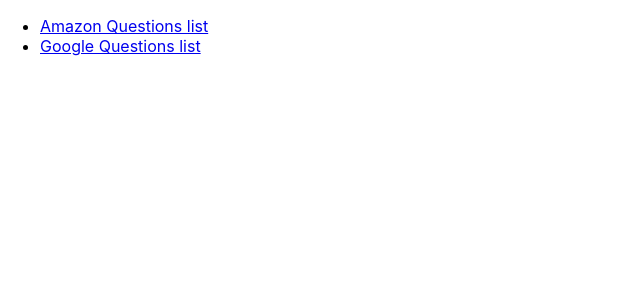
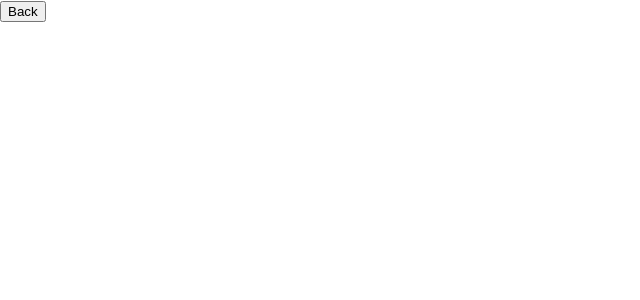
Before and after one commit to may-thu-htet/table, a React (Create React App) app in the folder table-component/: page /google-list in a window 1280 px wide. Shown: the top 300 px of the page, without its empty margins (0-640 px from the left). Built offline with nearby package versions, Linux system fonts and the light colour scheme.

Commit message:
added back button

```diff
--- a/table-component/src/App.js
+++ b/table-component/src/App.js
@@ -1,23 +1,17 @@
 import { BrowserRouter as Router, Route, Routes, Link } from "react-router-dom";
 import "./App.css";
 import AmazonList from "./components/list/AmazonList";
+import LandingPage from "./components/landingPage/LandingPage";
+import GoogleList from "./components/list/GoogleList";
 
 function App() {
   return (
     <Router>
-      <nav>
-        <ul>
-          <li>
-            <Link to="/amazon-list">Amazon Questions list</Link>
-          </li>
-          <li>
-            <Link to="/google-list">Google Questions list</Link>
-          </li>
-        </ul>
-      </nav>
+      {/* <LandingPage /> */}
       <Routes>
+        <Route path="/" element={<LandingPage />} />
         <Route path="/amazon-list" element={<AmazonList />} />
-        {/* <Route path="/google-list" element="" /> */}
+        <Route path="/google-list" element={<GoogleList />} />
       </Routes>
     </Router>
   );
--- /dev/null
+++ b/table-component/src/components/button/BackButton.jsx
@@ -0,0 +1,10 @@
+import Button from "./Button";
+import React from "react";
+import { useNavigate } from "react-router-dom";
+
+const BackButton = () => {
+  let navigate = useNavigate();
+  return <Button value="Back" onClick={() => navigate(-1)}></Button>;
+};
+
+export default BackButton;
--- /dev/null
+++ b/table-component/src/components/button/Button.jsx
@@ -0,0 +1,11 @@
+import React from "react";
+
+const Button = ({ value, onClick }) => {
+  return (
+    <div className="button-container">
+      <button onClick={onClick}>{value}</button>
+    </div>
+  );
+};
+
+export default Button;
--- /dev/null
+++ b/table-component/src/components/landingPage/LandingPage.jsx
@@ -0,0 +1,21 @@
+import React from "react";
+import { Link } from "react-router-dom";
+
+const LandingPage = () => {
+  return (
+    <div>
+      <nav>
+        <ul>
+          <li>
+            <Link to="/amazon-list">Amazon Questions list</Link>
+          </li>
+          <li>
+            <Link to="/google-list">Google Questions list</Link>
+          </li>
+        </ul>
+      </nav>
+    </div>
+  );
+};
+
+export default LandingPage;
--- a/table-component/src/components/list/AmazonList.jsx
+++ b/table-component/src/components/list/AmazonList.jsx
@@ -1,7 +1,8 @@
 import TableComponent from "../table/TableComponent";
 import amazonData from "../../data/leetcode_amazon_interview_Qs_mixed.json";
-import React from "react";
+import React, { Fragment } from "react";
 import ProgressBar from "../progressBar/ProgressBar";
+import BackButton from "../button/BackButton";
 
 function AmazonList() {
   const columns = ["Title", "Difficulty", "Fees", "Frequency"];
@@ -13,11 +14,14 @@
   };
 
   return (
-    <TableComponent
-      data={amazonData.questions}
-      columns={columns}
-      renderers={renderers}
-    />
+    <Fragment>
+      <BackButton />
+      <TableComponent
+        data={amazonData.questions}
+        columns={columns}
+        renderers={renderers}
+      />
+    </Fragment>
   );
 }
 
--- /dev/null
+++ b/table-component/src/components/list/GoogleList.jsx
@@ -0,0 +1,12 @@
+import React, { Fragment } from "react";
+import BackButton from "../button/BackButton";
+
+const GoogleList = () => {
+  return (
+    <Fragment>
+      <BackButton />
+    </Fragment>
+  );
+};
+
+export default GoogleList;
--- a/table-component/src/components/table/TableComponent.jsx
+++ b/table-component/src/components/table/TableComponent.jsx
@@ -1,5 +1,8 @@
 import React from "react";
 import Input from "../input/Input";
+import Button from "../button/Button";
+import { Link } from "react-router-dom";
+import { useNavigate } from "react-router-dom";
 
 function TableComponent({ data, columns, renderers }) {
   return (
@@ -32,7 +35,6 @@
           })}
         </tbody>
       </table>
-      <button>Back</button>
     </div>
   );
 }
```
